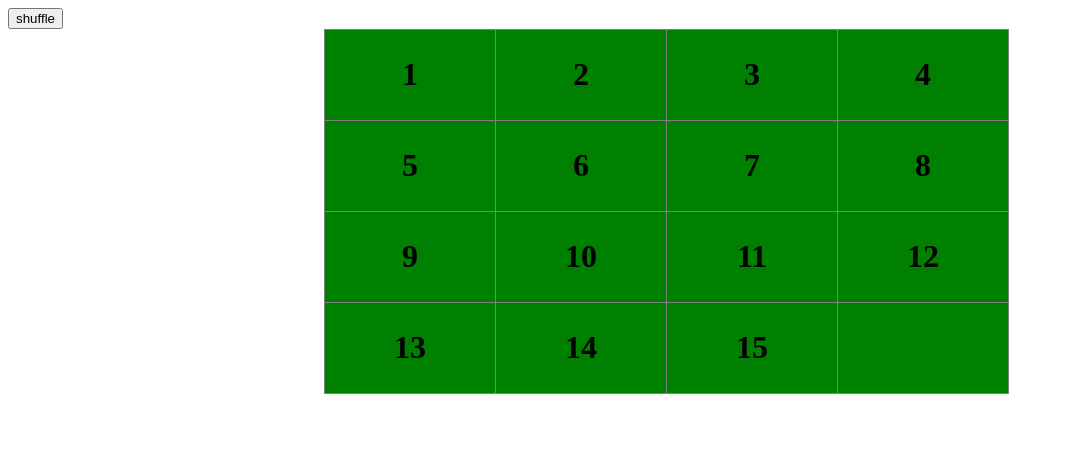
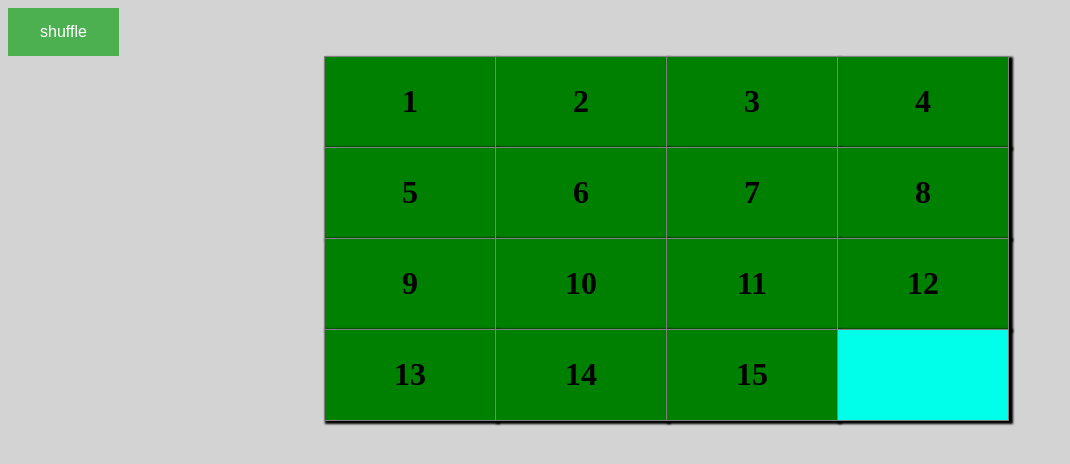
Before and after one commit to reuvDev/puzzle15, an Angular app: page / in a window 1280 px wide. Shown: the top 464 px of the page, without its empty margins (0-1070 px from the left). Built offline with nearby package versions, Linux system fonts and the light colour scheme.

Commit message:
basic style

```diff
--- a/src/app/board/board.component.html
+++ b/src/app/board/board.component.html
@@ -1,5 +1,5 @@
 <div>
-  <button (click)="shuffle()">shuffle</button>
+  <button class="btn" (click)="shuffle()">shuffle</button>
 </div>
 
 <div id="game-board">
@@ -12,10 +12,14 @@
     >
       <td
         class="{{ rowIndex }}{{ colIndex }}"
-        [ngClass]="{ win: item === winningState[rowIndex][colIndex] }"
+        [ngClass]="{
+          win: item === winningState[rowIndex][colIndex],
+          empty: item === null
+        }"
         *ngFor="let item of rows; let colIndex = index"
       >
         <app-tile
+          class="hover"
           [value]="item"
           [x]="rowIndex"
           [y]="colIndex"
--- a/src/app/board/board.component.scss
+++ b/src/app/board/board.component.scss
@@ -4,11 +4,16 @@ td {
   border: 1px solid grey;
   border-collapse: collapse;
   padding: 5px;
+  background-color: white;
 }
 
 td {
   min-width: 10em;
   text-align: center;
+  box-shadow: 2px 2px 2px 2px;
+  :hover {
+    text-shadow: 2px 2px;
+  }
 }
 
 #game-board {
@@ -19,5 +24,18 @@ td {
 }
 .win {
   background-color: green;
-  width: auto;
 }
+.empty {
+  background-color: rgb(0, 255, 234);
+}
+
+.btn {
+  background-color: #4caf50; /* Green */
+  border: none;
+  color: white;
+  padding: 15px 32px;
+  text-align: center;
+  text-decoration: none;
+  display: inline-block;
+  font-size: 16px;
+}
--- a/src/styles.scss
+++ b/src/styles.scss
@@ -1 +1,5 @@
 /* You can add global styles to this file, and also import other style files */
+
+body {
+  background-color: lightgray;
+}
```
